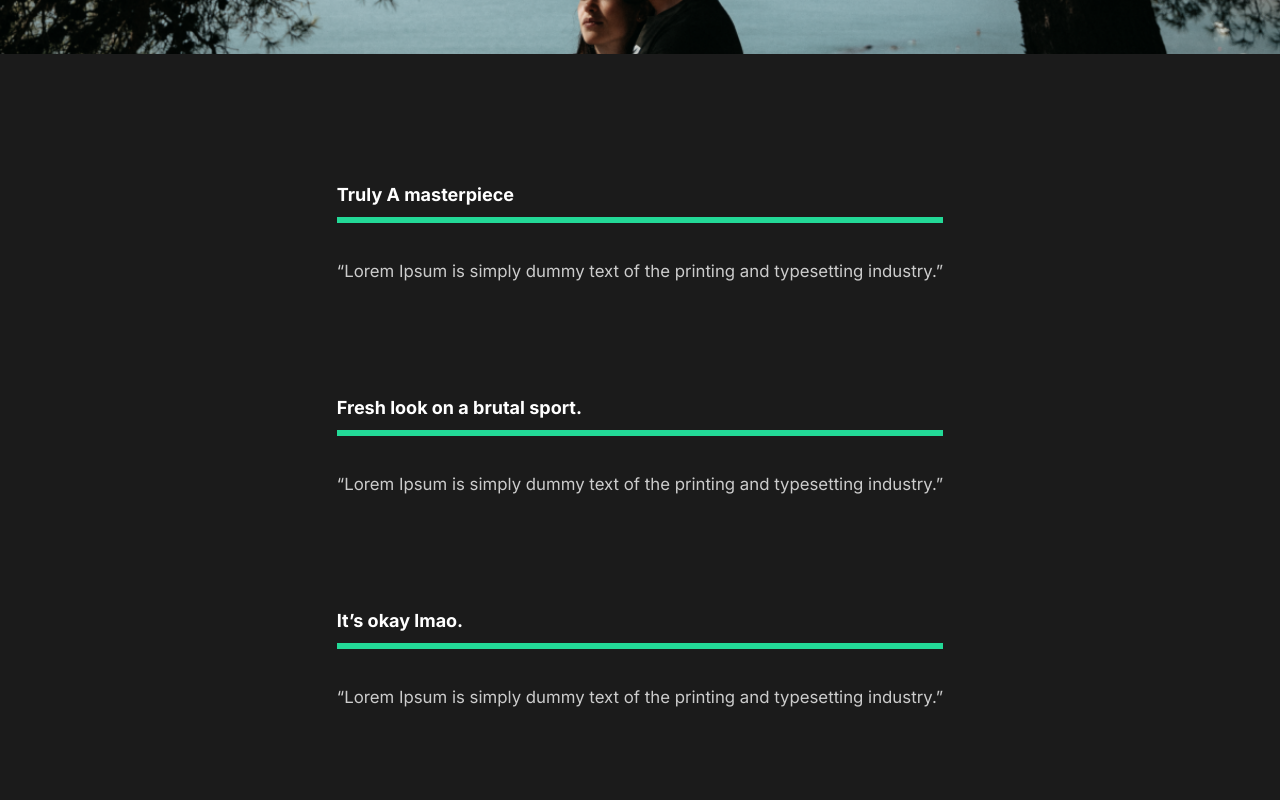
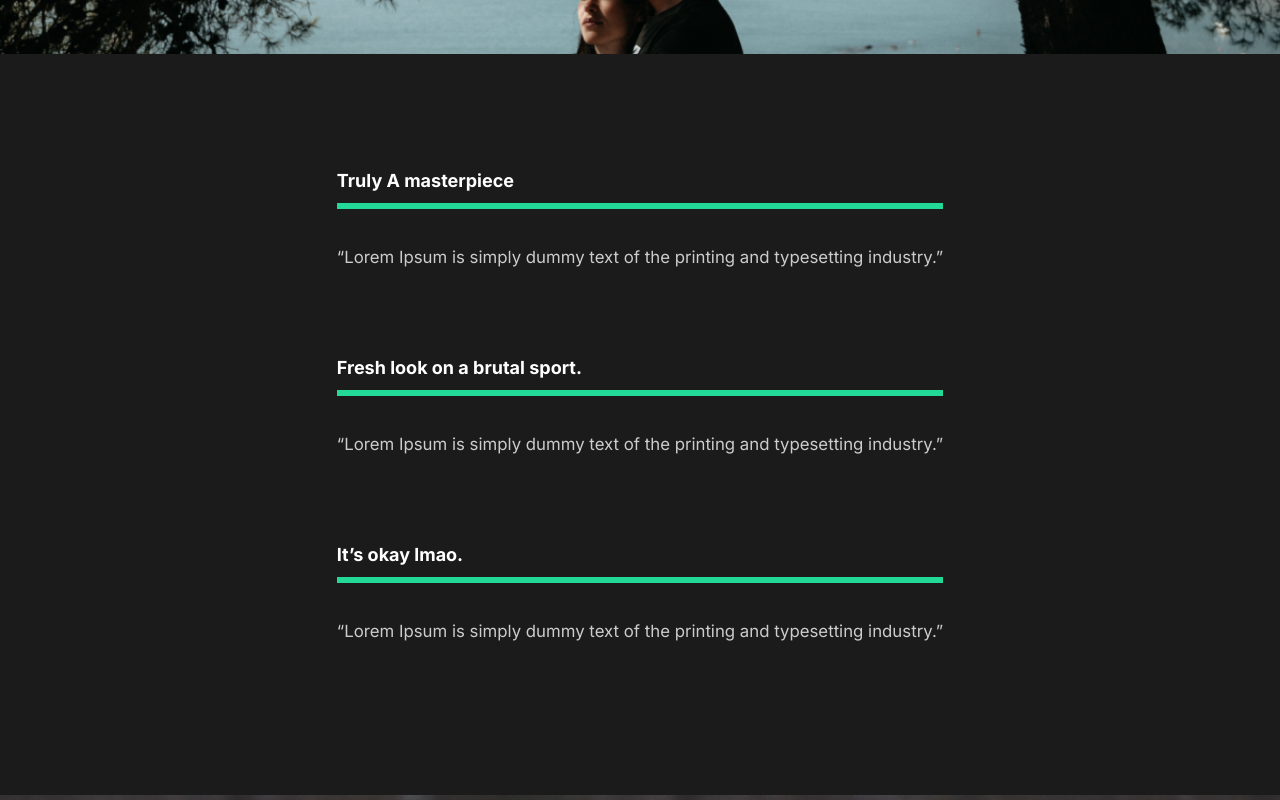
Before and after one commit to OfekZamir/Captue, a React (Create React App) app: page /work/good-times in a window 1280 px wide. Shown: the part 740-1540 px from the top of the page. Built offline with nearby package versions, Linux system fonts and the light colour scheme.

Commit message:
fixing mobile style on awards

```diff
--- a/src/pages/MovieDetail.js
+++ b/src/pages/MovieDetail.js
@@ -73,12 +73,14 @@ const HeadLine = styled.div`
 `;
 
 const Awards = styled.div`
-  min-height: 80vh;
+  min-height: 70vh;
   display: flex;
-  flex-direction: column;
   margin: 5rem 10rem;
   align-items: center;
   justify-content: space-around;
+  @media (max-width: 1300px) {
+    flex-direction: column;
+  }
 `;
 
 const AwardStyle = styled.div`
```
